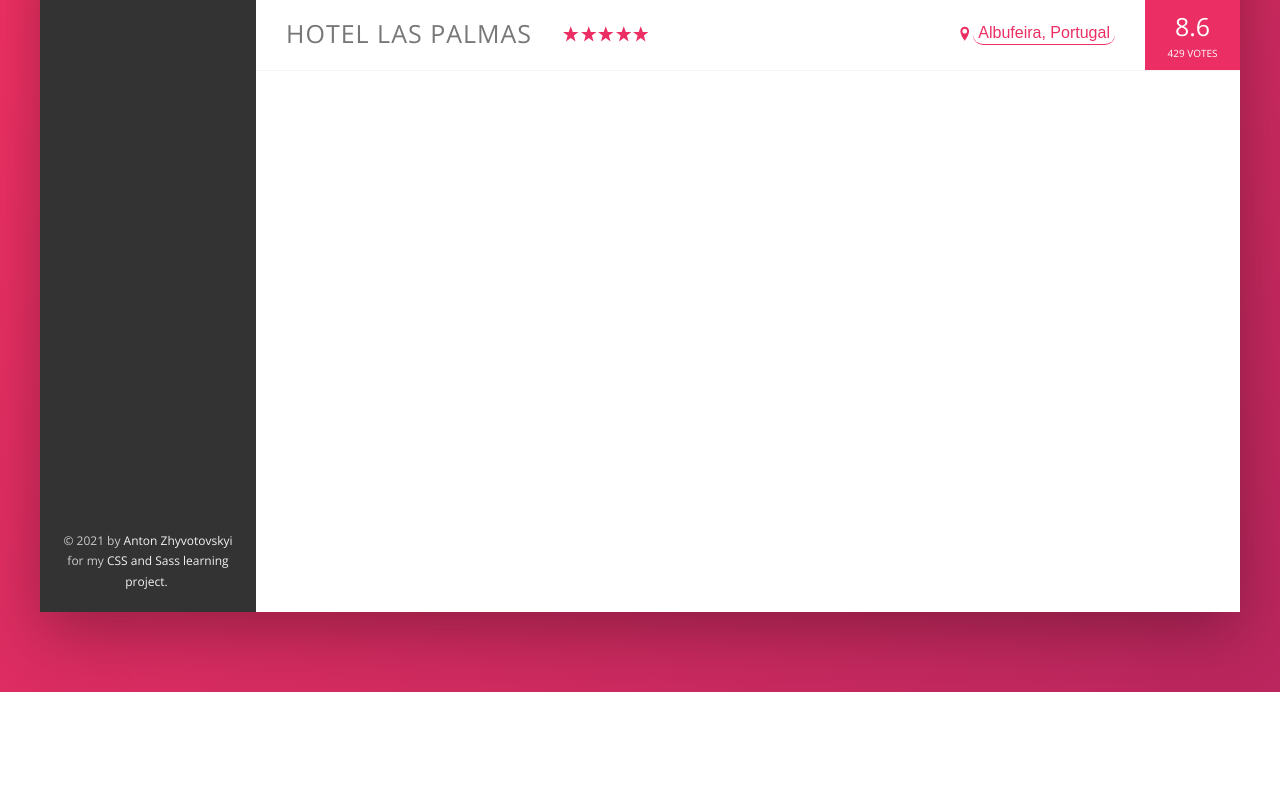
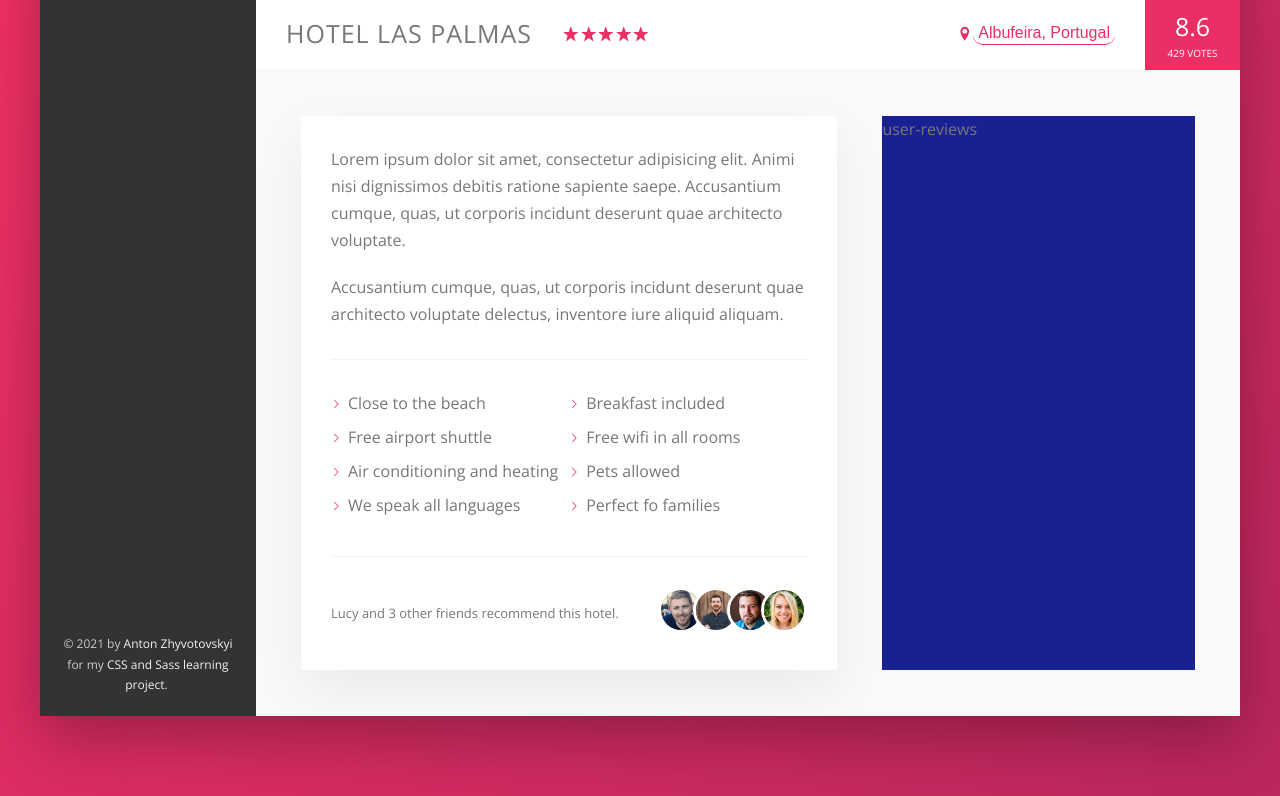
Before and after one commit to AntonRufus/trillo, a website: page index.html in a window 1280 px wide. Shown: the part 538-1334 px from the top of the page. Before the commit the page ends 1230 px from the top, so only its background shows below. Drawn offline with nearby package versions, Linux system fonts and the light colour scheme.

Commit message:
the detail section - description

```diff
--- a/index.html
+++ b/index.html
@@ -137,7 +137,7 @@
             <!-- overview -->
             <div class="overview">
 
-                <!-- overview -->
+                <!-- heading -->
                 <h1 class="overview__heading">
                     Hotel Las Palmas
                 </h1>
@@ -175,6 +175,51 @@
                     <div class="overview__rating-count">429 votes</div>
                 </div>
             </div>
+
+            <!-- the detail section -->
+            <div class="detail">
+
+                <!-- description -->
+                <div class="description">
+
+                    <p class="paragraph">
+                        Lorem ipsum dolor sit amet, consectetur adipisicing elit. Animi nisi dignissimos debitis ratione
+                        sapiente saepe. Accusantium cumque, quas, ut corporis incidunt deserunt quae architecto
+                        voluptate.
+                    </p>
+                    <p class="paragraph">
+                        Accusantium cumque, quas, ut corporis incidunt deserunt quae architecto voluptate delectus,
+                        inventore iure aliquid aliquam.
+                    </p>
+
+                    <ul class="list">
+                        <li class="list__item">Close to the beach</li>
+                        <li class="list__item">Breakfast included</li>
+                        <li class="list__item">Free airport shuttle</li>
+                        <li class="list__item">Free wifi in all rooms</li>
+                        <li class="list__item">Air conditioning and heating</li>
+                        <li class="list__item">Pets allowed</li>
+                        <li class="list__item">We speak all languages</li>
+                        <li class="list__item">Perfect fo families</li>
+                    </ul>
+
+                    <div class="recommend">
+                        <p class="recommend__count">
+                            Lucy and 3 other friends recommend this hotel.
+                        </p>
+
+                        <div class="recommend__friends">
+                            <img src="img/user-3.jpg" alt="Friend photo 1" class="recommend__photo">
+                            <img src="img/user-4.jpg" alt="Friend photo 2" class="recommend__photo">
+                            <img src="img/user-5.jpg" alt="Friend photo 3" class="recommend__photo">
+                            <img src="img/user-6.jpg" alt="Friend photo 4" class="recommend__photo">
+                        </div>
+                    </div>
+                </div>
+
+                <!-- reviews -->
+                <div class="user-reviews">user-reviews</div>
+            </div>
         </main>
     </div>
 </div>
--- a/sass/_base.scss
+++ b/sass/_base.scss
@@ -12,7 +12,10 @@
   --color-grey-dark-2:    #777;
   --color-grey-dark-3:    #999;
 
-  --shadow-dark-30:       0 2rem 6rem rgba(0,0,0,.3);
+  --shadow-dark-30:       0 2rem 6rem rgba(0, 0, 0, .30);
+  --shadow-light-06:      0 2rem 5rem rgba(0, 0, 0, .06);
+
+  --line:                 1px solid var(--color-grey-light-2);
 }
 
 *,
@@ -28,7 +31,7 @@ html {
   scroll-behavior: smooth;
   box-sizing: border-box;
 
-/*
+  /*
   @include respond(tab-land) { // width < 1200px
     font-size: 56.25%; // 1rem = 9px, 9/16 = 56.25%
   }
@@ -65,21 +68,6 @@ body {
 
 
 /*
-@mixin clearfix {
-  &::after {
-    content: "";
-    display: table;
-    clear: both;
-  }
-}
-
-@mixin centerHorizontalVertical {
-  position: absolute;
-  top: 50%;
-  left: 50%;
-  transform: translate(-50%, -50%);
-}
-
 // MEDIA QUERY MANAGER
 !*
     0 -  600px :      Phone
@@ -112,23 +100,3 @@ body {
   }
 }
 */
-
-/*
-.u-center-text            {  text-align: center !important;     }
-
-.u-margin-bottom-big      {  margin-bottom: 8rem !important;
-                          @include respond(tab-port) {
-                             margin-bottom: 5rem !important; }  }
-
-.u-margin-bottom-medium   {  margin-bottom: 4rem !important;
-                          @include respond(tab-port) {
-                             margin-bottom: 3rem !important; }  }
-
-.u-margin-bottom-small    {  margin-bottom: 1.5rem !important;  }
-
-.u-margin-top-medium      {  margin-top: 4rem !important;       }
-
-.u-margin-top-big         {  margin-top: 8rem !important;       }
-
-.u-margin-top-huge        {  margin-top: 10rem !important;      }
-*/
--- a/sass/_components.scss
+++ b/sass/_components.scss
@@ -233,7 +233,7 @@
 .overview {
   display: flex;
   align-items: center;
-  border-bottom: 1px solid var(--color-grey-light-2);
+  border-bottom: var(--line);
 
   &__heading {
     font-size: 2.5rem;
@@ -331,3 +331,79 @@
     box-shadow: none;
   }
 }
+
+///////////////////////////////////////////////////
+// PARAGRAPH
+.paragraph:not(:last-of-type) {
+  margin-bottom: 2rem;
+}
+
+///////////////////////////////////////////////////
+// LIST
+.list {
+  list-style: none;
+  margin: 3rem 0;
+  padding: 3rem 0;
+  border-top: var(--line);
+  border-bottom: var(--line);
+
+  display: flex;
+  flex-wrap: wrap;
+
+  &__item {
+    flex: 0 0 50%;
+    margin-bottom: .7rem;
+  }
+
+  &__item::before {
+    content: "";
+    display: inline-block;
+    height: 1rem;
+    width: 1rem;
+    margin-right: .7rem;
+
+    // OLDER BROWSERS
+    //background-image: url(../img/chevron-thin-right.svg);
+    //background-size: cover;
+
+    // NEWER BROWSERS - @masks
+    background-color: var(--color-primary);
+    -webkit-mask-image: url(../img/chevron-thin-right.svg);
+    mask-image: url(../img/chevron-thin-right.svg);
+    -webkit-mask-size: cover;
+    mask-size: cover;
+  }
+}
+
+///////////////////////////////////////////////////
+// RECOMMEND
+.recommend {
+  font-size: 1.3rem;
+  color: var(--color-grey-dark-2);
+
+  display: flex;
+  align-items: center;
+
+  &__count {
+    margin-right: auto; // instead of
+    //justify-content: space-between;
+  }
+
+  &__friends {
+  }
+
+  &__photo {
+    box-sizing: content-box;
+    border-radius: 50%;
+    width: 4rem;
+    height: 4rem;
+    border: 3px solid #fff;
+
+    &:not(:last-child) {
+      margin-right: -1.5rem;
+    }
+  }
+}
+
+///////////////////////////////////////////////////
+// REVIEWS
--- a/sass/_layout.scss
+++ b/sass/_layout.scss
@@ -12,7 +12,7 @@
   font-size: inherit;
   height: 7rem;
   background-color: #fff;
-  border-bottom: 1px solid var(--color-grey-light-2);
+  border-bottom: var(--line);
 
   display: flex;
   justify-content: space-between;
@@ -37,6 +37,28 @@
 .hotel-view {
   background-color: #fff;
   flex: 1;
+}
 
-  height: 125vh;
+//the description section
+.detail {
+  display: flex;
+  padding: 4.5rem;
+  background-color: var(--color-grey-light-1);
+  border-bottom: var(--line);
 }
+
+.description {
+  background-color: #fff;
+  box-shadow: var(--shadow-light-06);
+  font-size: inherit;
+  padding: 3rem;
+  flex: 0 0 60%;
+  margin-right: 4.5rem;
+}
+
+.user-reviews {
+  background-color: #192092;
+  flex: 1;
+}
+
+//the reviews section
```
Also changed, not shown: css/style.css.
